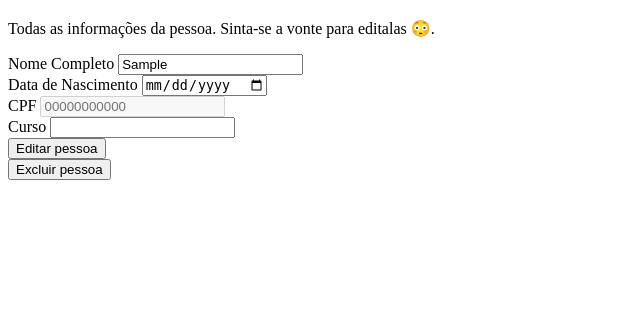
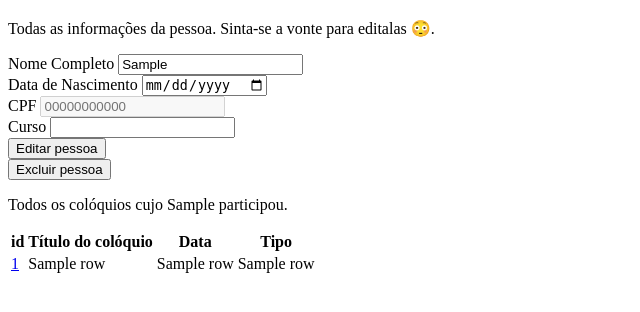
Before and after one commit to BRUTEUdesc/SiteColoquios, a Flask app: template app/templates/pessoa.html in a window 1280 px wide. Shown: the part 195-507 px from the top of the page, without its empty margins (0-640 px from the left). Run offline with Flask 3, Linux system fonts and the light colour scheme; the template is opened without the code that fills it: most values are stand-ins (such as "Sample title", 1, 10 or a date in 2020); form fields are guessed from the names that the template uses; parts of the project's set-up code (start-up, migrations or seed data) failed here and were passed over; some libraries are stand-ins or nearby versions.

Commit message:
Adicionado uma tabela em pessoa.html

```diff
--- a/app/templates/pessoa.html
+++ b/app/templates/pessoa.html
@@ -63,6 +63,29 @@
         </div>
       </div>
     </form>
+    <p class="lead fw-normal">Todos os colóquios cujo {{ x[1] }} participou.</p>
+  </div>
 
+  <div class="col-md-10 mx-auto">
+  <table class="table" id="Coloquios">
+      <thead class="table-dark">
+      <tr>
+        <th scope="col">id</th>
+        <th scope="col">Título do colóquio</th>
+        <th scope="col">Data</th>
+        <th scope="col">Tipo</th>
+      </tr>
+      </thead>
+      <tbody>
+      {% for row in data_participacoes %}
+        <tr>
+          <td><a type="button" class="btn btn-secondary" href="{{ url_for('coloquios.coloquios.coloquio', id=row[0]) }}" >{{ row[0] }}</a></td>
+          <td  class="align-middle">{{ row[1] }}</td>
+          <td  class="align-middle">{{ row[2] }}</td>
+          <td  class="align-middle">{{ row[3] }}</td>
+        </tr>
+      {% endfor %}
+      </tbody>
+    </table>
   </div>
 {% endblock %}
```
Also changed, not shown: app/routes/pessoas.py (+23 -3 lines).
